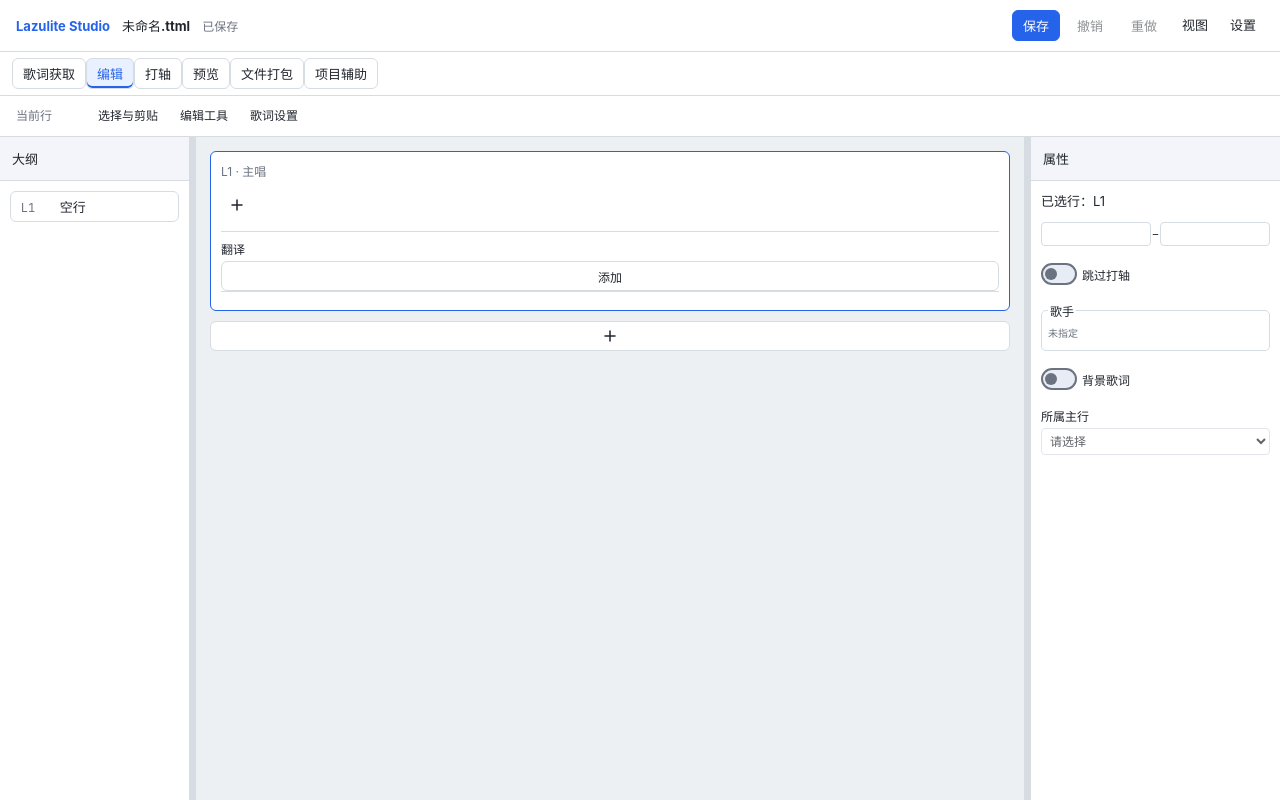
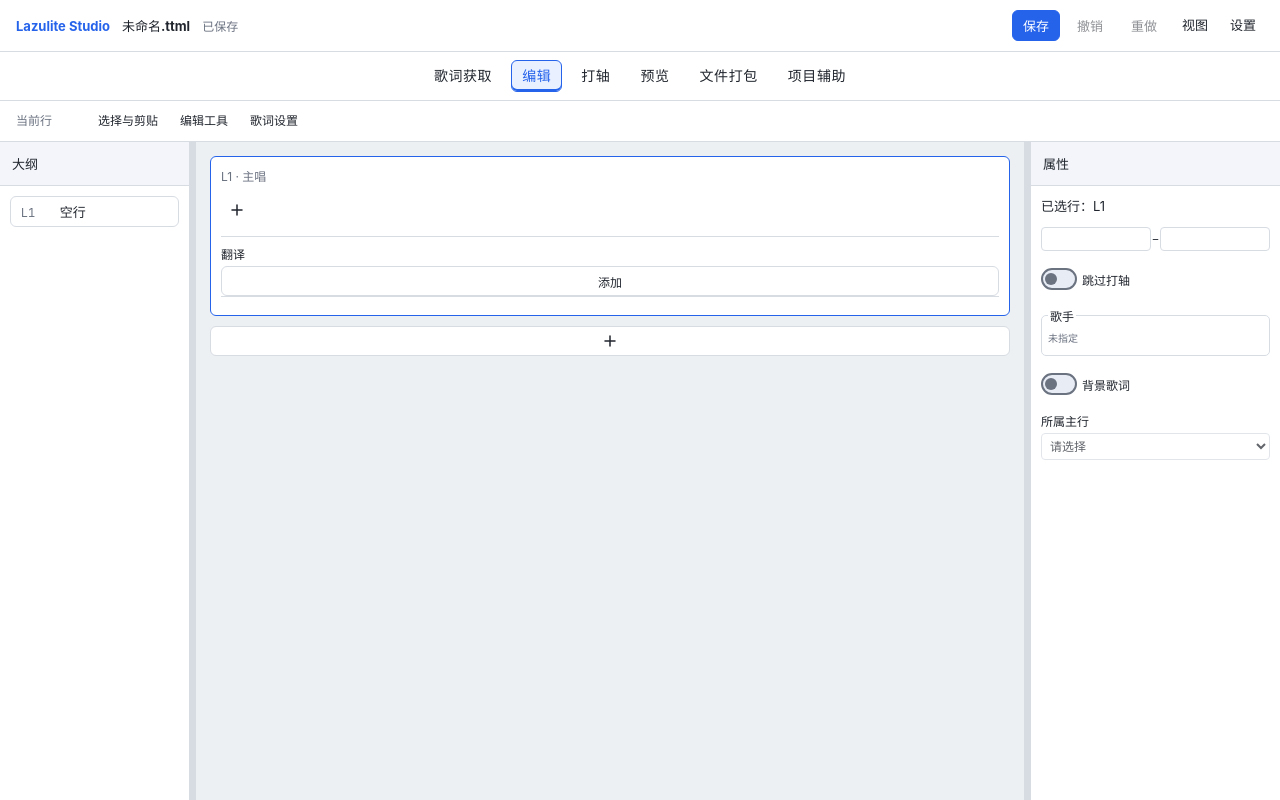
Before and after one commit to zet-wu/Lazulite-studio, a React (Vite) app in the folder frontend/: page /editor in a window 1280 px wide. Built offline with nearby package versions, Linux system fonts and the light colour scheme; what opencc-js would draw is missing.

Commit message:
居中工作模式导航并按交互状态显示边框

```diff
--- a/frontend/src/features/editor/EditorWorkspace.tsx
+++ b/frontend/src/features/editor/EditorWorkspace.tsx
@@ -615,7 +615,7 @@ export function EditorWorkspace(props: Props) {
   }}>
     <EditorMenu {...props} activeMenuId={activeMenuId} onMenuChange={setActiveMenuId} outlineVisible={columns.outlineVisible} inspectorVisible={columns.inspectorVisible} onToggleOutline={() => toggleColumn('outline')} onToggleInspector={() => toggleColumn('inspector')} />
     {(message || props.error) && <p role="alert" className={styles.error}>{message || props.error}</p>}
-    <nav className={styles.modeTabs} aria-label="工作模式">{([['acquire','歌词获取'],['edit','编辑'],['sync','打轴'],['preview','预览'],['package','文件打包'],['auxiliary','项目辅助']] as const).map(([id,label]) => <button data-role="secondary" key={id} aria-current={mode === id ? 'page' : undefined} onClick={() => { setMode(id); setActiveMenuId(null); }}>{label}</button>)}</nav>
+    <nav className={styles.modeTabs} aria-label="工作模式">{([['acquire','歌词获取'],['edit','编辑'],['sync','打轴'],['preview','预览'],['package','文件打包'],['auxiliary','项目辅助']] as const).map(([id,label]) => <button data-role="inline" key={id} aria-current={mode === id ? 'page' : undefined} onClick={() => { setMode(id); setActiveMenuId(null); }}>{label}</button>)}</nav>
     {mode === 'acquire' && <LyricAcquisition store={acquisitionStore} searchConditions={searchConditions} document={document} apply={apply} onImported={() => setMode('edit')} onNew={props.onNew} onImportName={props.onImportName} />}
     {mode === 'package' && <PackagingPanel {...props} externalIssues={props.outputIssues} locateIssue={locateIssue} />}
     {mode === 'auxiliary' && <section className={styles.auxiliaryPlaceholder}><h1>项目辅助</h1><p>候选、任务、词典与审核流程将在后续阶段整理到此处。歌词文档与播放器保持当前状态。</p></section>}
--- a/frontend/src/features/editor/semantic-editor.module.css
+++ b/frontend/src/features/editor/semantic-editor.module.css
@@ -120,9 +120,7 @@
 .rubyGenerationRow label { display: grid; gap: 3px; min-width: 0; }
 .rubyGenerationRow label:has([type="checkbox"]) { display: inline-flex; align-items: center; white-space: nowrap; }
 
-.modeTabs, .syncButtons { display: flex; flex-wrap: wrap; gap: 6px; }
-.modeTabs { padding: 6px 12px; background: var(--panel); border-bottom: 1px solid var(--line); }
-.modeTabs button[aria-current="page"] { background: var(--blue-soft); border-color: var(--blue); }
+.syncButtons { display: flex; flex-wrap: wrap; gap: 6px; }
 .previewMode { display: grid; grid-template-columns: minmax(0, 1fr); gap: 10px; padding: 12px; background: var(--canvas); }
 .previewMode { flex: 1; min-height: 0; overflow-y: auto; }
 .previewSettings { display: flex; flex-wrap: wrap; align-items: center; gap: 8px 18px; font-size: 12px; }
@@ -130,7 +128,7 @@
 .previewPlayer { height: min(62dvh, 620px); min-height: 300px; border-radius: 10px; overflow: hidden; color: #fff; background: radial-gradient(circle at 25% 15%, #243f6b, #111622 65%); }
 .previewPlayer > div { height: 100%; }
 .syncPanel { display: flex; flex-wrap: wrap; align-items: center; gap: 9px; padding: 8px 12px; background: var(--panel); border-bottom: 1px solid var(--line); }
-.syncPanel button, .modeTabs button { border: 1px solid var(--line); border-radius: 5px; padding: 5px 8px; background: var(--canvas); color: var(--ink); cursor: pointer; }
+.syncPanel button { border: 1px solid var(--line); border-radius: 5px; padding: 5px 8px; background: var(--canvas); color: var(--ink); cursor: pointer; }
 .syncPanel button:disabled { opacity: .5; cursor: default; }
 .syncPanel input { width: 7em; padding: 4px; border: 1px solid var(--line); border-radius: 4px; background: var(--canvas); color: var(--ink); }
 .syncBindings { display: flex; flex-wrap: wrap; gap: 8px; padding: 8px; }
@@ -177,9 +175,12 @@
 .settingsMenu > div, .ribbonMenu > div, .contextMenu { background: var(--surface-container); border-radius: var(--surface-radius); }
 .settingsMenu > div button, .settingsMenu > div label, .ribbonMenu > div button { width: 100%; min-height: 32px; border: 0; background: transparent; color: var(--ink); border-radius: 4px; text-align: left; padding: 6px 10px; }
 .settingsMenu > div label:hover { background: var(--state-hover); }
-.modeTabs { gap: 0; }
-.modeTabs button { border: 0; background: transparent; border-radius: var(--control-radius); padding: 7px 18px; }
-.modeTabs button[aria-current="page"] { color: var(--blue); background: var(--blue-soft); box-shadow: inset 0 -2px var(--blue); }
+/* Mode navigation is a centered group, distinct from ordinary option controls. */
+.modeTabs { display:flex; flex-wrap:wrap; justify-content:center; align-items:center; gap:8px; padding:8px 12px; background:var(--panel); border-bottom:1px solid var(--line); }
+.modeTabs button[data-role] { border:1px solid transparent; background:transparent; border-radius:var(--control-radius); padding:7px 18px; font-size:14px; font-weight:600; line-height:20px; letter-spacing:.04em; color:var(--muted); }
+.modeTabs button[data-role]:hover { border-color:var(--line); color:var(--ink); }
+.modeTabs button[data-role]:focus-visible, .modeTabs button[data-role]:active { border-color:var(--blue); color:var(--blue); }
+.modeTabs button[data-role][aria-current="page"] { border-color:var(--blue); color:var(--blue); background:var(--blue-soft); box-shadow:inset 0 -2px var(--blue); }
 .wordMain input { font-size: var(--lyric-size); line-height: 1.45; }
 .rubyGenerationRow > strong { font-size: var(--lyric-size); font-weight: 500; }
 .rubyGenerationRow > small { color: var(--muted); font-variant-numeric: tabular-nums; }
```
